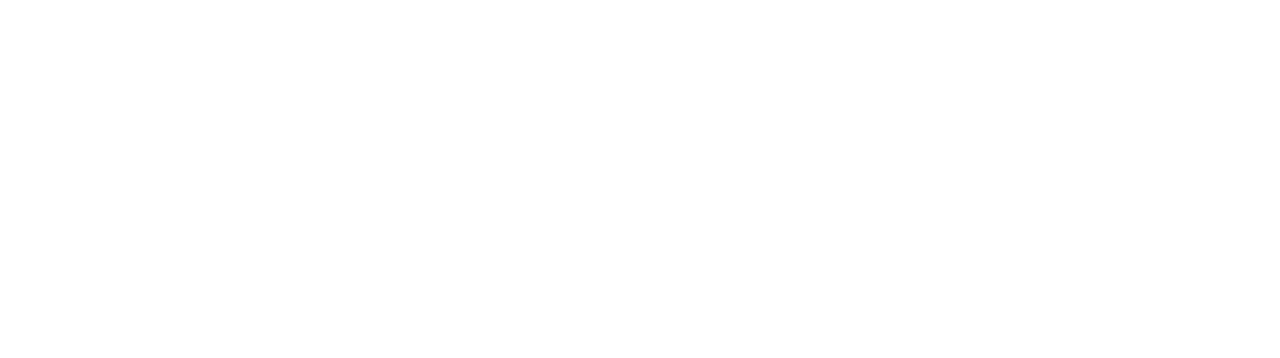
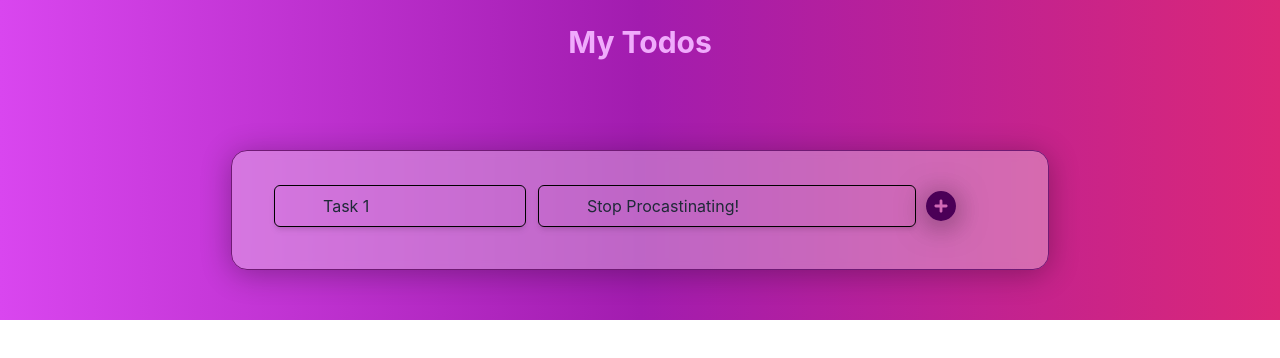
Before and after one commit to soumali28/Task-Manager, a React (Create React App) app in the folder client/: page /todo in a window 1280 px wide. Before the commit this address had no page. Shown: the top 358 px of the page. Built offline with nearby package versions, Linux system fonts and the light colour scheme.

Commit message:
making the todo list

```diff
--- a/client/package.json
+++ b/client/package.json
@@ -3,6 +3,9 @@
   "version": "0.1.0",
   "private": true,
   "dependencies": {
+    "@fortawesome/fontawesome-svg-core": "^6.1.1",
+    "@fortawesome/free-solid-svg-icons": "^6.1.1",
+    "@fortawesome/react-fontawesome": "^0.2.0",
     "@testing-library/jest-dom": "^5.16.4",
     "@testing-library/react": "^13.3.0",
     "@testing-library/user-event": "^13.5.0",
--- a/client/src/App.js
+++ b/client/src/App.js
@@ -6,7 +6,7 @@ function App() {
   return (
     <Routes>
       <Route path="/" element={<SignIn />} />
-      <Route path="/" element={<ToDo />} />
+      <Route path="/todo" element={<ToDo />} />
     </Routes>
   );
 }
--- a/client/src/pages/ToDo.jsx
+++ b/client/src/pages/ToDo.jsx
@@ -1,9 +1,34 @@
-import React from 'react'
+import React from "react";
+import "./styles/todo.css";
+import { FontAwesomeIcon } from "@fortawesome/react-fontawesome";
+import { faPlusCircle } from "@fortawesome/free-solid-svg-icons";
 
 function ToDo() {
   return (
-    <div>ToDo</div>
-  )
+    <div className="bg-gradient-to-r from-purple-500 via-purple-700 to-pink-600 contain text-center">
+      <div>
+        <h1 className="text-3xl text-purple-300 block mt-6 mb-4 font-bold">
+          My Todos
+        </h1>
+        <br />
+        <div className="add_list">
+          <input
+            type="text"
+            placeholder="Task 1"
+            className="mt-1 mb-3 mx-3 w-1/3 px-12 py-2 bg-transparent border border-slate-300 rounded-md text-md shadow-md placeholder-zinc-700
+      focus:outline-none focus:border-purple-900 focus:ring-1 focus:ring-purple-900"
+          />
+          <input
+            type="text"
+            placeholder="Stop Procastinating!"
+            className="mt-1 mb-3 w-1/2 px-12 py-2 bg-transparent border border-slate-300 rounded-md text-md shadow-md placeholder-zinc-700
+      focus:outline-none focus:border-purple-900 focus:ring-1 focus:ring-purple-900"
+          />
+          <FontAwesomeIcon icon={faPlusCircle} className="icon"/>
+        </div>
+      </div>
+    </div>
+  );
 }
 
-export default ToDo
+export default ToDo;
--- a/client/src/pages/styles/signin.css
+++ b/client/src/pages/styles/signin.css
@@ -4,7 +4,6 @@
   align-items: center;
 }
 .sign_in_container {
-  /* From https://css.glass */
   background: rgba(247, 243, 243, 0.342);
   border-radius: 16px;
   box-shadow: 0 4px 30px rgba(0, 0, 0, 0.301);
--- /dev/null
+++ b/client/src/pages/styles/todo.css
@@ -0,0 +1,22 @@
+.add_list {
+  background: rgba(247, 243, 243, 0.342);
+  border-radius: 16px;
+  box-shadow: 0 4px 30px rgba(0, 0, 0, 0.301);
+  backdrop-filter: blur(4.7px);
+  -webkit-backdrop-filter: blur(4.7px);
+  border: 1px solid #701a75;
+  padding: 30px;
+  margin: 50px 0;
+  display: flex;
+}
+.add_list .icon {
+  color: #4b0057;
+  box-shadow: 0 4px 30px rgba(0, 0, 0, 0.534);
+  border-radius: 50px;
+  font-size: 30px;
+  margin-left: 10px;
+  margin-top: 10px;
+}
+.add_list .icon:hover {
+  color: #fa0000;
+}
--- a/client/tailwind.config.js
+++ b/client/tailwind.config.js
@@ -24,7 +24,7 @@ module.exports = {
       },
       pink: {
         600: "#db2777",
-        700: "#be185d",
+        700: "#ee062d",
       },
       rose: "#f43f5e",
     },
```
Also changed, not shown: 1 other file (tests, documents, lock files or other folders). Lines whose indentation alone changed are shown as unchanged.
